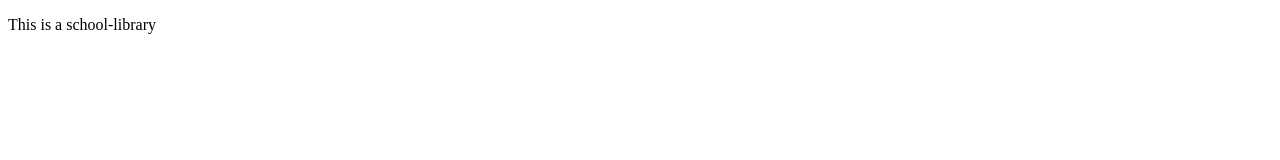
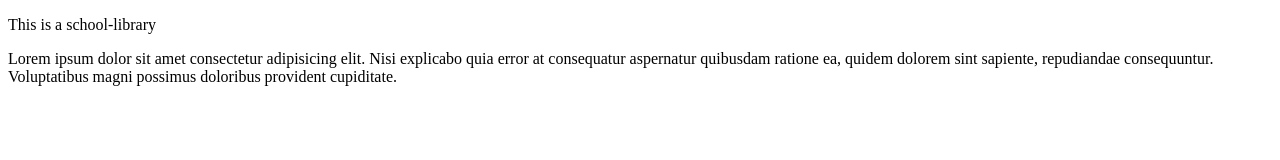
Before and after one commit to mohamedwelihassan80-create/school-library, a plain HTML site: page index.html in a window 1280 px wide. Drawn offline with Linux system fonts and the light colour scheme.

Commit message:
I have added another pag

```diff
--- a/index.html
+++ b/index.html
@@ -7,5 +7,9 @@
 </head>
 <body>
     <p>This is a school-library</p>
+    <p>Lorem ipsum dolor sit amet consectetur adipisicing elit.
+         Nisi explicabo quia error at consequatur aspernatur quibusdam ratione ea,
+          quidem dolorem sint sapiente, repudiandae consequuntur.
+        Voluptatibus magni possimus doloribus provident cupiditate.</p>
 </body>
 </html>
```
